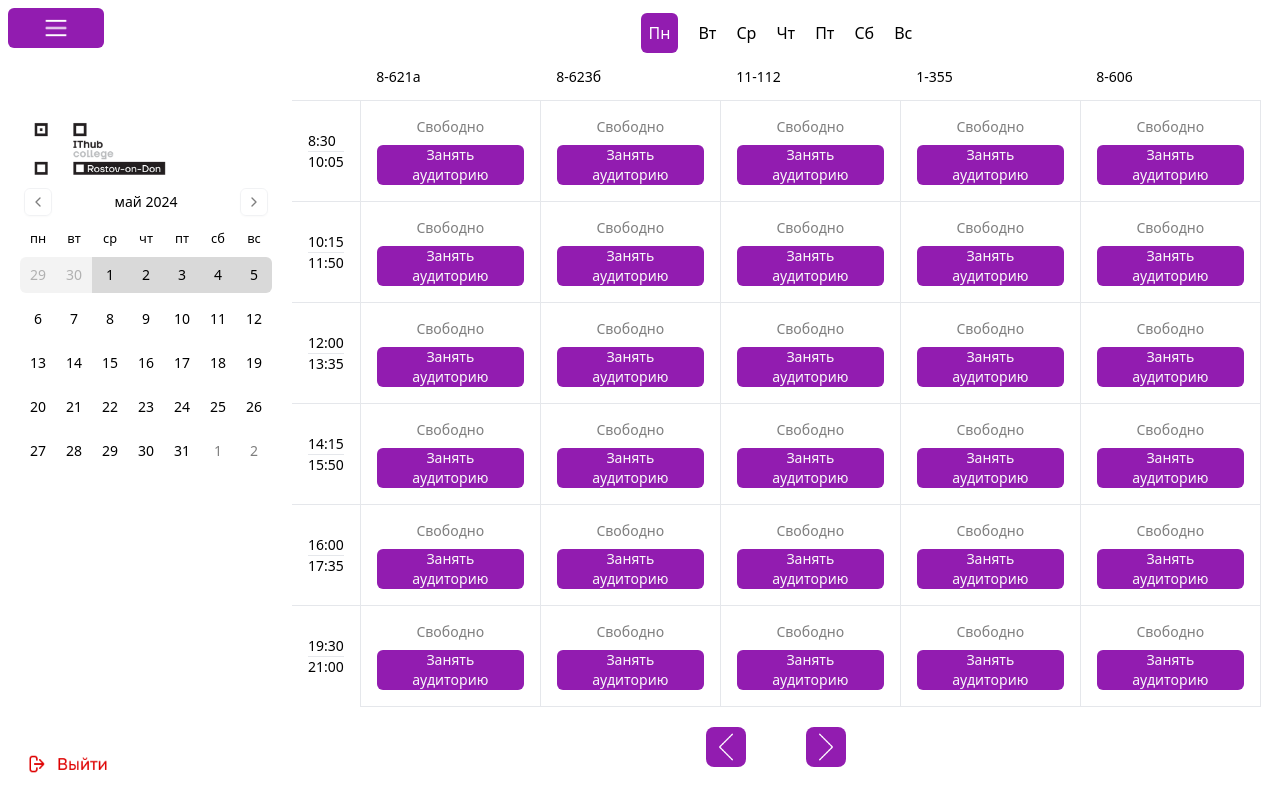
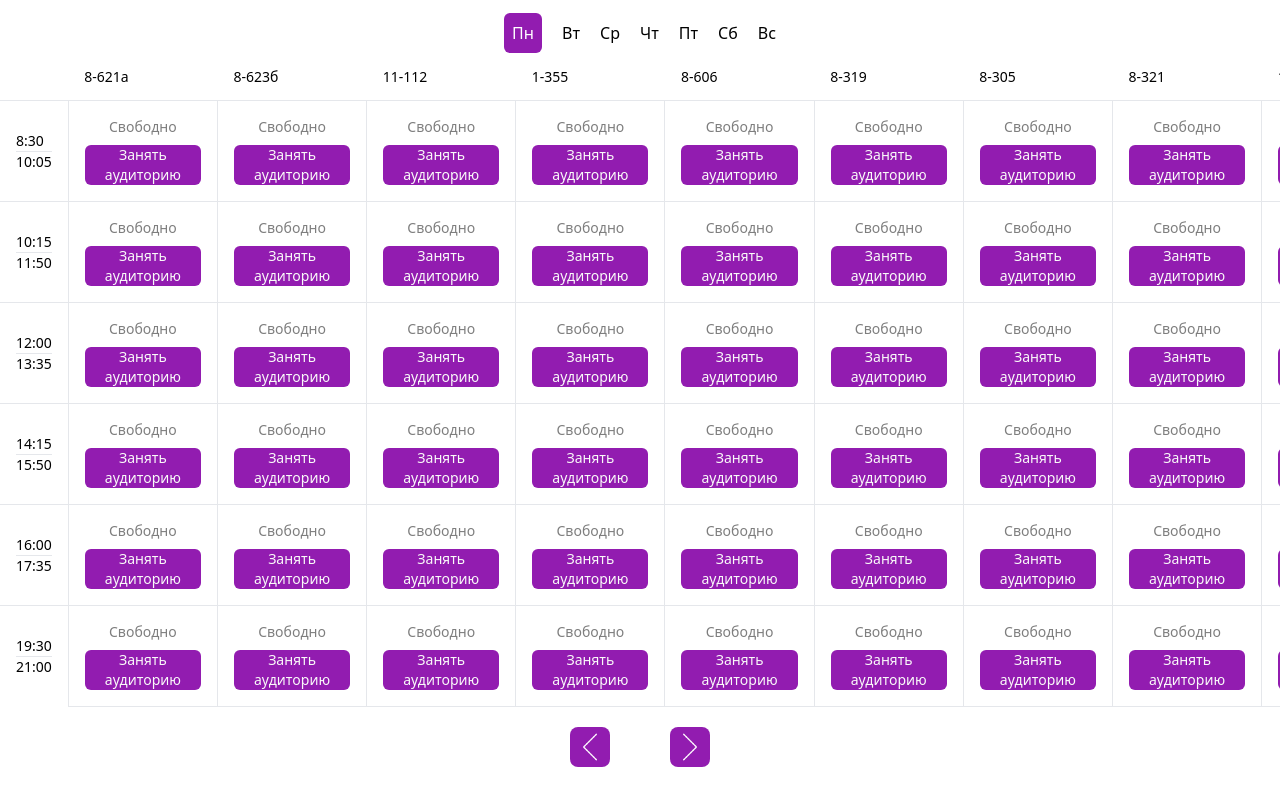
Before and after one commit to L-Arzt/ithubproject, a Next.js app: page /User/TimeTable in a window 1280 px wide. Built offline with nearby package versions, Linux system fonts and the light colour scheme; no server answers; the database is empty.

Commit message:
fixed 2.7 erroebuttonslide

```diff
--- a/app/User/TimeTable/TimeTable.jsx
+++ b/app/User/TimeTable/TimeTable.jsx
@@ -1,6 +1,6 @@
 'use client';
 
-import { useContext, useEffect, useState } from 'react';
+import { useContext, useEffect, useRef, useState } from 'react';
 
 import {
     Table,
@@ -24,6 +24,11 @@ export default function TimeTable({ data, weekRange }) {
     const [dataset, setDataset] = useState(data);
     const context = useContext(ThemeContext)
     const [hover, setHover] = useState(false)
+
+    const nextButtonRef = useRef();
+    const prevButtonRef = useRef();
+    const slideContainerRef = useRef();
+
 
     useEffect(() => {
         if (context.weeks) {
@@ -52,11 +57,11 @@ export default function TimeTable({ data, weekRange }) {
 
 
     const nextSlide = () => {
-        setSlideIndex((prevSlideIndex) => prevSlideIndex + 1);
+        slideContainerRef.current.scrollLeft += 250;
     };
 
     const prevSlide = () => {
-        setSlideIndex((prevSlideIndex) => prevSlideIndex - 1);
+        slideContainerRef.current.scrollLeft -= 250;
     };
 
     function getDateFromDay(date, day) {
@@ -94,9 +99,9 @@ export default function TimeTable({ data, weekRange }) {
         let table = [];
         for (let i = 1; i < 7; i++) {
             let tablePart = (
-                <TableRow>
-                    <TableCell>{TimeLessonS[i]}<hr />{TimeLessonPo[i]}</TableCell>
-                    {dataset.slice(slideIndex * 5, slideIndex * 5 + 5).map((aud) => {
+                <TableRow className='customKletka'>
+                    <TableCell className="">{TimeLessonS[i]}<hr />{TimeLessonPo[i]}</TableCell>
+                    {dataset.map((aud) => {
                         const lesson = aud.rasp.find(
                             (lesson) => lesson.weekDay === day && lesson.numberLesson === i
 
@@ -154,7 +159,7 @@ export default function TimeTable({ data, weekRange }) {
                                                         <p>{lesson.group}</p>
                                                     </div>
                                                 ) : (
-                                                    <div className='absolute'>
+                                                    <div className='absolute '>
                                                         <p className="z-0">{lesson.teacher.slice(0, 10)}...</p>
                                                         <p className="z-0">{lesson.discipline.slice(0, 10)}...</p>
                                                         <p>{lesson.group.slice(0, 10)}...</p>
@@ -169,8 +174,8 @@ export default function TimeTable({ data, weekRange }) {
                             );
                         } else {
                             return (
-                                <TableCell className="border w-[180px] h-[90px]" key={aud.class}>
-                                    <div className='flex items-center justify-center flex-col gap-2'>
+                                <TableCell className=" border " key={aud.class}>
+                                    <div className='flex items-center justify-center flex-col gap-2 '>
                                         <h1 className='text-[#7E7E7E]'>Свободно</h1>
                                         <Link
                                             href={`/admin/book/${i}/${day}/${aud.class}/${getDateFromDay(
@@ -196,7 +201,7 @@ export default function TimeTable({ data, weekRange }) {
     }
 
     return (
-        <section className="flex items-center justify-center flex-col ">
+        <section className="flex items-center justify-center flex-col overflow-hidden">
             <div className="flex gap-5">
                 <button className={day === 1 && 'text-white bg-[#921CB0] p-2 rounded-md'} onClick={() => handleClickDay(1)}>Пн</button>
                 <button className={day === 2 && 'text-white bg-[#921CB0] p-2 rounded-md'} onClick={() => handleClickDay(2)}>Вт</button>
@@ -209,12 +214,12 @@ export default function TimeTable({ data, weekRange }) {
             </div>
 
             {dataset && (
-                <div>
+                <div className='overflow-x-scroll w-[100%] ' ref={slideContainerRef}>
                     <Table>
                         <TableHeader>
                             <TableRow>
                                 <TableHead></TableHead>
-                                {dataset.slice(slideIndex * 5, slideIndex * 5 + 5).map((aud) => (
+                                {dataset.map((aud) => (
                                     <TableHead key={aud.class}>{aud.class}</TableHead>
                                 ))}
                             </TableRow>
@@ -224,15 +229,16 @@ export default function TimeTable({ data, weekRange }) {
                     </Table>
 
                     <div className="flex items-center justify-center gap-5">
-                        <button onClick={prevSlide}><Image className='w-10 h-10 m-5 bg-[#921CB0] rounded-lg p-1' src={ArrowLeftImg} alt='leftImg' /></button>
-
-                        <button onClick={nextSlide}><Image className='w-10 h-10 m-5 bg-[#921CB0] rounded-lg p-1' src={ArrowRightImg} alt='rightImg' /></button>
+                        <button onClick={prevSlide}>
+                            <Image className='w-10 h-10 m-5 bg-[#921CB0] rounded-lg p-1' src={ArrowLeftImg} alt='leftImg' />
+                        </button>
+                        <button onClick={nextSlide}>
+                            <Image className='w-10 h-10 m-5 bg-[#921CB0] rounded-lg p-1' src={ArrowRightImg} alt='rightImg' />
+                        </button>
                     </div>
 
                 </div>
             )}
         </section>
     );
-
-
 }
--- a/app/components/ThemeProvider.jsx
+++ b/app/components/ThemeProvider.jsx
@@ -2,18 +2,17 @@
 import { createContext } from 'react'
 import AsideMenu from './AsideMenu';
 import { useState } from 'react';
-//  createContext is not supported in Server Components
 export const ThemeContext = createContext()
 
-export default function ThemeProvider({ children }) {
+export default function ThemeProvider({ children, session }) {
     const [weeks, setWeeks] = useState()
     return (
 
         <ThemeContext.Provider value={{ weeks, setWeeks }}>
-            <div className='flex self-start'><AsideMenu />
+            <div className='flex self-start'>
+                {session && <AsideMenu />}
             </div>
             {children}
         </ThemeContext.Provider>
-
     )
 }
--- a/app/globals.css
+++ b/app/globals.css
@@ -16,3 +16,10 @@
   border-top-right-radius: 0.375rem;
   border-bottom-right-radius: 0.375rem;
 }
+
+.customKletka td:first-child{
+position: sticky;
+left: 0;
+background: white;
+z-index: 100;
+}
--- a/app/layout.js
+++ b/app/layout.js
@@ -1,6 +1,7 @@
 import { Inter } from 'next/font/google';
 import './globals.css';
 import ThemeProvider from './components/ThemeProvider';
+import { getServerSession } from 'next-auth';
 const inter = Inter({ subsets: ['latin'] });
 
 export const metadata = {
@@ -8,12 +9,13 @@ export const metadata = {
   description: 'Generated by create next app',
 };
 
-export default function RootLayout({ children }) {
+export default async function RootLayout({ children }) {
+  const session = await getServerSession();
   return (
     <html lang="en">
       <body>
         <section className="flex items-center min-h-[100vh]">
-          <ThemeProvider>{children}</ThemeProvider>
+          <ThemeProvider session={session}>{children}</ThemeProvider>
         </section>
       </body>
     </html>
```
